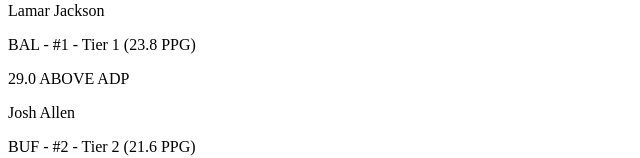
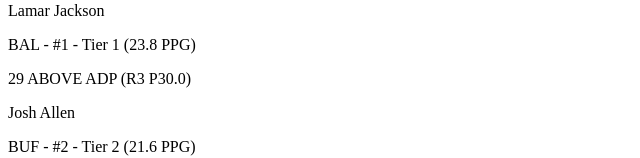
Before and after one commit to tlskins/ff-draft-dashboard, a Next.js app: page / in a window 1280 px wide. Shown: the part 647-805 px from the top of the page, without its empty margins (0-640 px from the left). Built offline with nearby package versions, Linux system fonts and the light colour scheme.

Commit message:
chore: styles

```diff
--- a/behavior/draft.ts
+++ b/behavior/draft.ts
@@ -92,6 +92,10 @@ export const getPlayerMetrics = (
     }
 }
 
+export const getPlayerAdp = (player: Player, settings: FantasySettings, boardSettings: BoardSettings) => {
+    return getPlayerMetrics(player, settings, boardSettings).adp || 9999;
+}
+
 export const getProjectedTier = (
     player: Player,
     ranker: FantasyRanker,
@@ -173,7 +177,9 @@ const normalizeNflName = (name: string): string => name.toLowerCase().replace(/[
     .replace('ii', '')
     .replace(' jr', '')
     .trim()
+
 const playerToNflName = (player: Player): string => `${ player.firstName[0].toLowerCase() } ${ normalizeNflName( player.lastName )}`
+
 const parseNflTeamToPlayerTeam = (nflTeam: string): string => {
 switch(nflTeam) {
     case 'JAX':
--- a/behavior/hooks/usePredictions.ts
+++ b/behavior/hooks/usePredictions.ts
@@ -22,6 +22,7 @@ import {
   getMyPicksBetween,
   getProjectedTier,
   getRoundIdxForPickNum,
+  getPlayerAdp,
 } from '../draft';
 import { Player, RankingSummary } from 'types';
 
@@ -203,9 +204,6 @@ export const usePredictions = ({
     const getPlayerRank = (player: Player) => {
         return settings.ppr ? player.pprRankTier || 999 : player.stdRankTier || 999;
     }
-    const getPlayerAdp = (player: Player) => {
-        return getPlayerMetrics(player, settings, boardSettings).adp || 9999;
-    }
     const playerRanksByPos = rankablePositions.reduce((acc, pos) => {
         acc[pos] = playerRanks[pos as keyof PlayerRanks].sort((a, b) => getPlayerRank(a) - getPlayerRank(b));
         return acc;
@@ -216,7 +214,7 @@ export const usePredictions = ({
         availablePlayersByRound[myPick] = rankablePositions.map(pos => {
             // Get players available at this pick (ADP >= myPick means they should still be available)
             const availablePlayersForPos = playerRanksByPos[pos].filter(p => {
-                const adp = getPlayerAdp(p);
+                const adp = getPlayerAdp(p, settings, boardSettings);
                 return adp >= myPick && adp < 999; // Exclude players with no ADP data (9999)
             });
 
@@ -382,9 +380,7 @@ export const usePredictions = ({
 
   useEffect(() => {
     predictPicks();
-    if (draftStarted) {
-        predictOptimalGreedyRoster();
-    }
+    predictOptimalGreedyRoster();
   }, [predictPicks, numPostPredicts, draftStarted, predictOptimalGreedyRoster]);
 
 
--- a/components/RankingSummary.tsx
+++ b/components/RankingSummary.tsx
@@ -101,16 +101,16 @@ const RankingSummaryDisplay: React.FC<RankingSummaryProps> = ({ settings, active
               const tierAvg = (tier.lowerLimitValue + tier.upperLimitValue) / 2;
               return (
               <tr key={tier.tierNumber}>
-                <td key={`tier-${tier.tierNumber}`} className={`border-2 border-slate-700 text-center p-2 ${tierColor}`}>
+                <td key={`tier-${tier.tierNumber}`} className={`border-2 border-slate-700 text-center px-2 ${tierColor}`}>
                   {tier.tierNumber}
                 </td>
-                <td key={`tier-${tier.tierNumber}-players`} className={`border-2 border-slate-700 text-center p-2 ${tierColor}`}>
+                <td key={`tier-${tier.tierNumber}-players`} className={`border-2 border-slate-700 text-center px-2 ${tierColor}`}>
                   {tier.lowerLimitPlayerIdx-tier.upperLimitPlayerIdx}
                 </td>
-                <td key={`tier-${tier.tierNumber}-range`} className={`border-2 border-slate-700 text-center p-2 ${tierColor}`}>
+                <td key={`tier-${tier.tierNumber}-range`} className={`border-2 border-slate-700 text-center px-2 ${tierColor}`}>
                   {tier.lowerLimitValue} - {tier.upperLimitValue}
                 </td>
-                <td key={`tier-${tier.tierNumber}-avg`} className={`border-2 border-slate-700 text-center p-2 ${tierColor}`}>
+                <td key={`tier-${tier.tierNumber}-avg`} className={`border-2 border-slate-700 text-center px-2 ${tierColor}`}>
                   {tierAvg.toFixed(2)}
                 </td>
               </tr>
--- a/components/Rosters.tsx
+++ b/components/Rosters.tsx
@@ -39,7 +39,7 @@ const Rosters: FC<RostersProps> = ({
   return (
     <div className="flex flex-col rounded h-full w-full overflow-y-auto ml-2 p-1">
 
-      {draftStarted && currentOptimalRoster && Object.keys(currentOptimalRoster.roster).length > 0 && (
+      {currentOptimalRoster && Object.keys(currentOptimalRoster.roster).length > 0 && (
         <div className="flex flex-col mr-1 mb-2 text-sm px-2 py-2 bg-blue-50 shadow-md border border-blue-200">
           <div className="flex items-center justify-between mb-2">
             <p className="font-semibold underline">
--- a/components/positionRankings.tsx
+++ b/components/positionRankings.tsx
@@ -4,7 +4,7 @@ import { BsLink } from 'react-icons/bs'
 import { AiFillCheckCircle, AiFillStar } from 'react-icons/ai'
 
 import { getPosStyle, getTierStyle, predBgColor, nextPredBgColor, getPickDiffColor } from '../behavior/styles'
-import { myCurrentRound, getPlayerMetrics, PlayerRanks, getProjectedTier } from '../behavior/draft'
+import { myCurrentRound, getPlayerMetrics, PlayerRanks, getProjectedTier, getRoundIdxForPickNum } from '../behavior/draft'
 import { Player, FantasySettings, FantasyPosition, BoardSettings, DataRanker, RankingSummary } from "../types"
 import { DraftView, SortOption, HighlightOption } from "../pages"
 
@@ -274,6 +274,7 @@ const PositionRankings = ({
                   }
                   const isBelowAdp = currPick - (adp || 0) >= 0
                   const isBelowRank = currPick - (overallOrPosRank || 0) >= 0
+                  const adpRound = getRoundIdxForPickNum(adp === undefined ? 999 : Math.floor(adp), fantasySettings.numTeams) + 1
                   const currAdpDiff = Math.abs(currPick - (adp || 0))
                   const currRankDiff = Math.abs(currPick - (overallOrPosRank || 0))
                   const isHoveringPlayer = shownPlayerId === id
@@ -311,13 +312,13 @@ const PositionRankings = ({
                           { team } - { rankText } { tier ? ` - Tier ${tierNumber}${projTierText}` : "" }
                         </p>
                         { !rankByAdp &&
-                          <p className={`text-xs ${getPickDiffColor(currAdpDiff)} rounded px-1`}>
-                            { currAdpDiff.toFixed(1) } { isBelowAdp ? 'BELOW' : 'ABOVE' } ADP
+                          <p className={`text-xs ${getPickDiffColor(currAdpDiff)} text-white rounded px-1 py-0.5 mt-0.5`}>
+                            { currAdpDiff.toFixed(0) } { isBelowAdp ? 'BELOW' : 'ABOVE' } ADP (R{adpRound} P{adp?.toFixed(1)})
                           </p>
                         }
                         { rankByAdp &&
-                          <p className={`text-xs ${getPickDiffColor(currRankDiff)} rounded px-1`}>
-                            { currRankDiff.toFixed(1) } { isBelowRank ? 'BELOW' : 'ABOVE' } Rank
+                          <p className={`text-xs ${getPickDiffColor(currRankDiff)} text-white rounded px-1 py-0.5 mt-0.5`}>
+                            { currRankDiff.toFixed(0) } { isBelowRank ? 'BELOW' : 'ABOVE' } Rank
                           </p>
                         }
 
```
